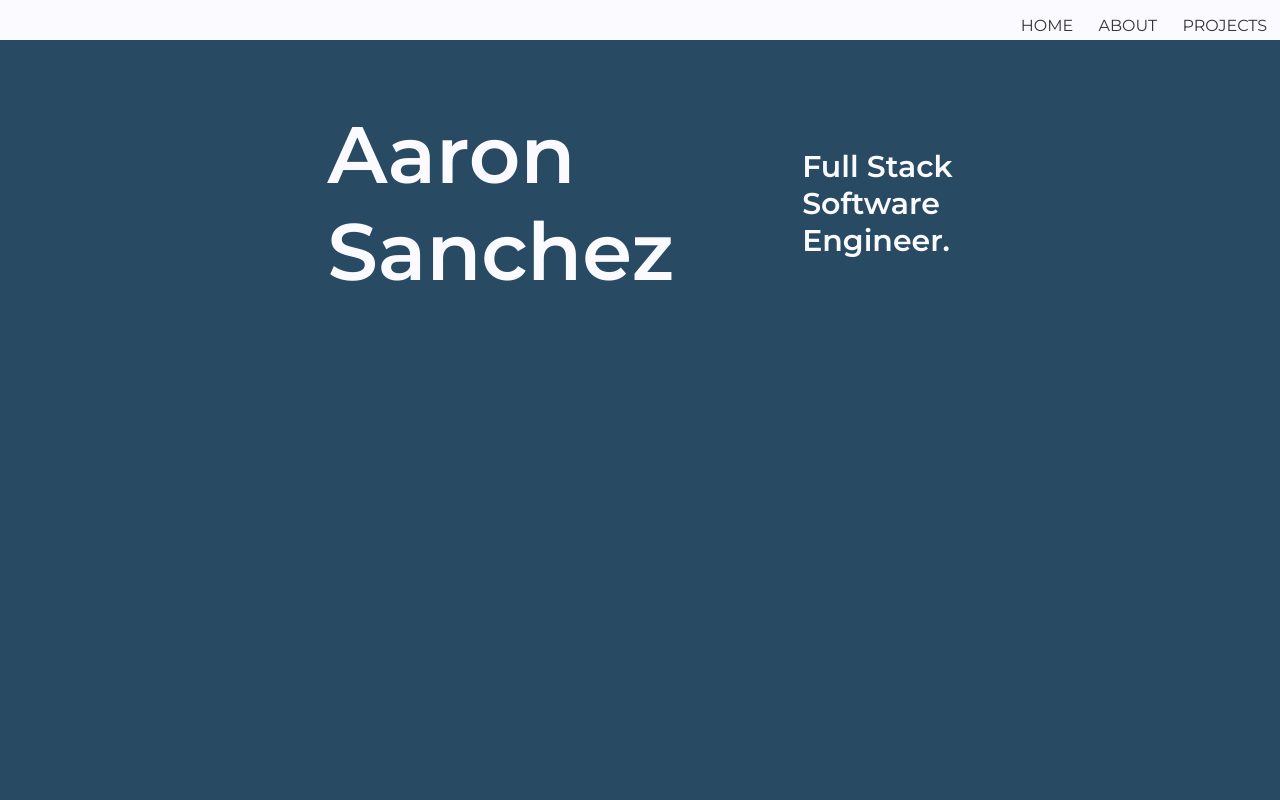
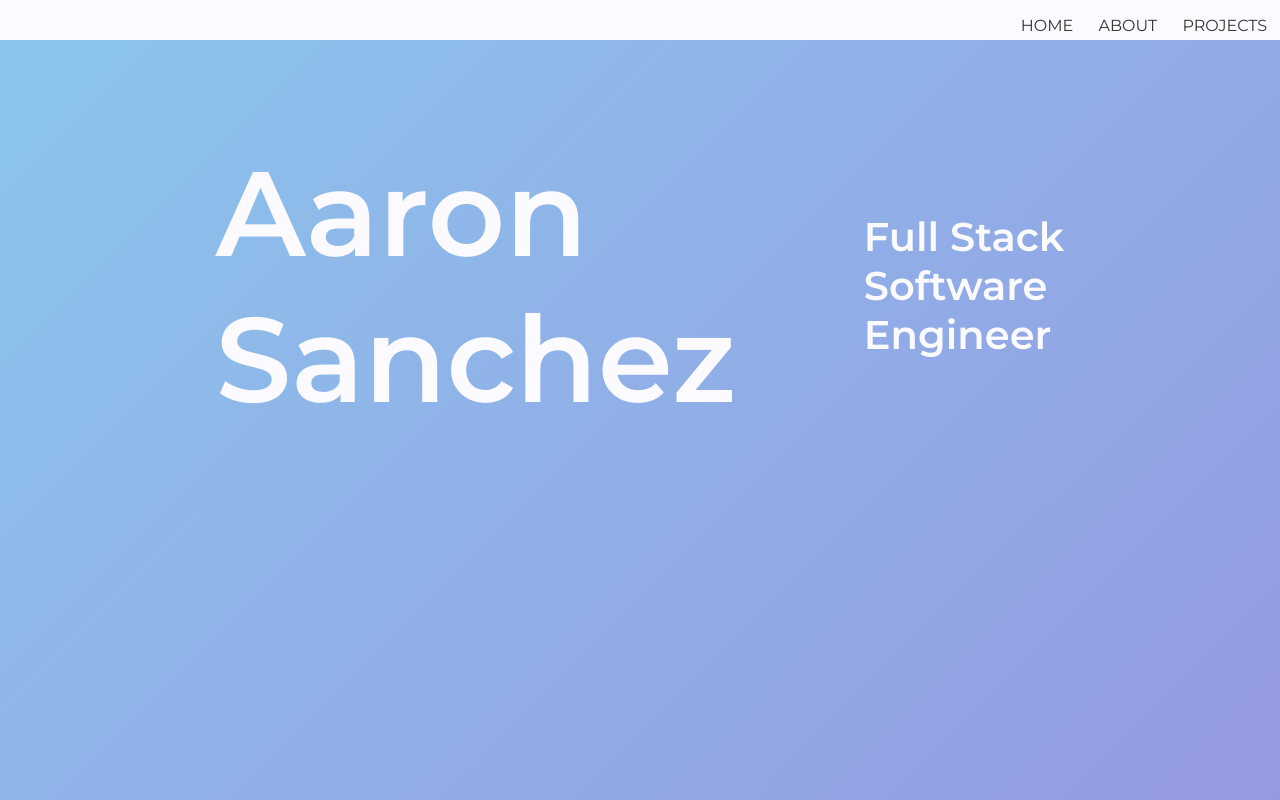
Before and after one commit to Aaron-G-Sanchez/Portfolio, a plain HTML site: page index.html in a window 1280 px wide. Drawn offline with Linux system fonts and the light colour scheme.

Commit message:
Gradient added to background

```diff
--- a/index.html
+++ b/index.html
@@ -15,13 +15,12 @@
     <a class="nav-option"><p>PROJECTS</p></a>
     <a class="nav-option"><p>ABOUT</p></a>
     <a class="nav-option"><p>HOME</p></a>
-    <!-- <a>Contact</a> -->
   </nav>
 
   <main class="header">
     <Section class="title-wrapper">
       <h1 class="aaron">Aaron <br> Sanchez</h1>
-      <h2 class="title">Full Stack <br>Software <br>Engineer.</h2>
+      <h2 class="title">Full Stack <br>Software <br>Engineer</h2>
     </Section>
   </main>
 </body>
--- a/styles.css
+++ b/styles.css
@@ -1,9 +1,11 @@
 body {
-background-color: #284B63;
-margin: 0;
-width: 100vw;
-height: 100vh;
-font-family: 'Montserrat', sans-serif;
+  margin: 0;
+  width: 100vw;
+  height: 100vh;
+  font-family: 'Montserrat', sans-serif;
+  /* background-color: #284B63; */
+background-color: #8BC6EC;
+  background-image: linear-gradient(135deg, #8BC6EC 0%, #9599E2 100%);
 }
 
 nav {
@@ -31,9 +33,9 @@ nav {
 }
 
 .aaron {
-  font-size: 80px;
+  font-size: 120px;
 }
 
 .title {
-font-size: 30px;
+font-size: 40px;
 }
```
